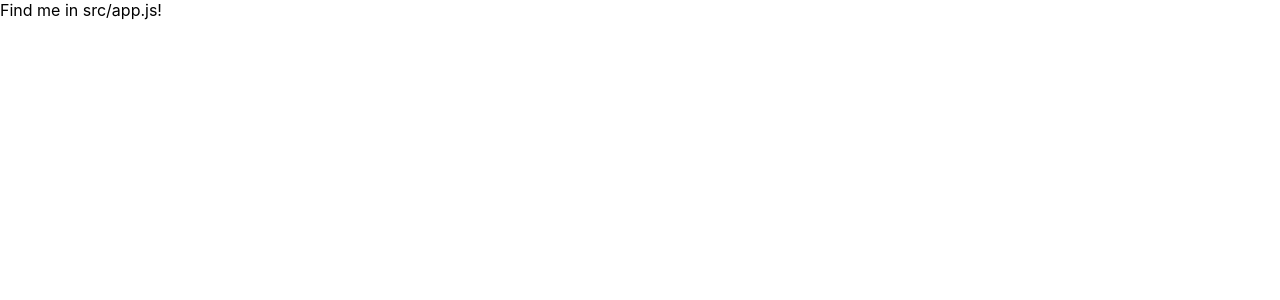
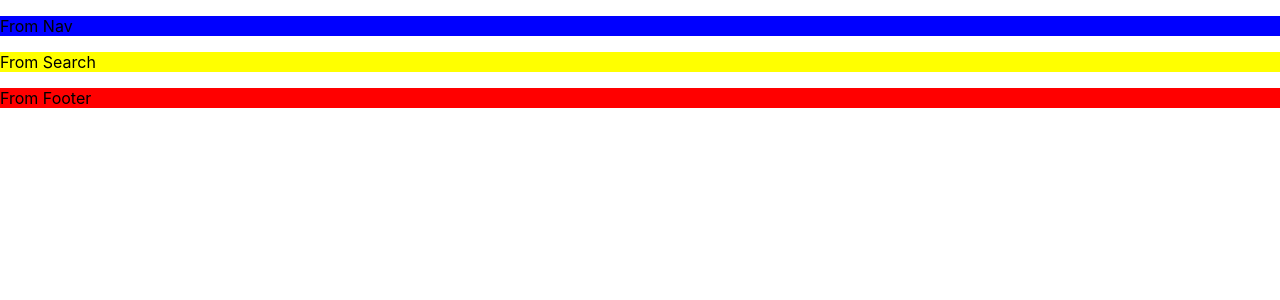
Before and after one commit to JohLeo/final-project, a React (Create React App) app: page / in a window 1280 px wide. Shown: the top 300 px of the page. Built offline with nearby package versions, Linux system fonts and the light colour scheme.

Commit message:
Created components

```diff
--- a/package.json
+++ b/package.json
@@ -12,7 +12,8 @@
     "eslint-plugin-react-hooks": "^4.6.0",
     "react": "^18.2.0",
     "react-dom": "^18.2.0",
-    "react-scripts": "^5.0.1"
+    "react-scripts": "^5.0.1",
+    "styled-components": "^5.3.10"
   },
   "scripts": {
     "start": "react-scripts start",
--- a/src/App.js
+++ b/src/App.js
@@ -1,9 +1,14 @@
-import React from 'react'
+import React from 'react';
+import { Nav } from 'components/nav';
+import { Footer } from 'components/footer';
+import { Search } from 'components/search';
 
 export const App = () => {
   return (
     <div>
-      Find me in src/app.js!
+      <Nav />
+      <Search />
+      <Footer />
     </div>
   )
 }
--- /dev/null
+++ b/src/components/footer.js
@@ -0,0 +1,17 @@
+// IMPORT MODULES
+import React from 'react';
+import styled from 'styled-components';
+
+// COMPONENT
+
+export const Footer = () => {
+  return (
+    <P>From Footer</P>
+  )
+};
+
+// STYLING
+
+export const P = styled.p`
+background-color: red;
+`
--- /dev/null
+++ b/src/components/nav.js
@@ -0,0 +1,17 @@
+// IMPORT MODULES
+import React from 'react';
+import styled from 'styled-components';
+
+// COMPONENT
+
+export const Nav = () => {
+  return (
+    <P>From Nav</P>
+  )
+};
+
+// STYLING
+
+export const P = styled.p`
+background-color: blue;
+`
--- /dev/null
+++ b/src/components/search.js
@@ -0,0 +1,17 @@
+// IMPORT MODULES
+import React from 'react';
+import styled from 'styled-components';
+
+// COMPONENT
+
+export const Search = () => {
+  return (
+    <P>From Search</P>
+  )
+};
+
+// STYLING
+
+export const P = styled.p`
+background-color: yellow;
+`
```
Also changed, not shown: 1 other file (tests, documents, lock files or other folders).
